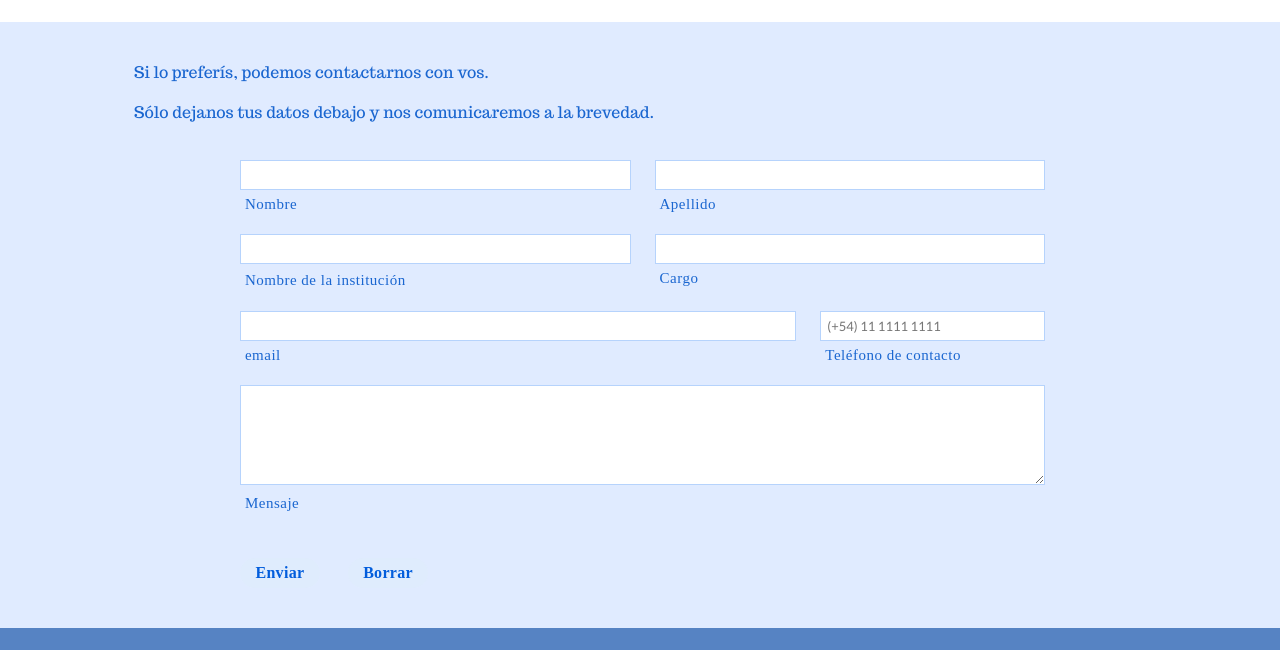
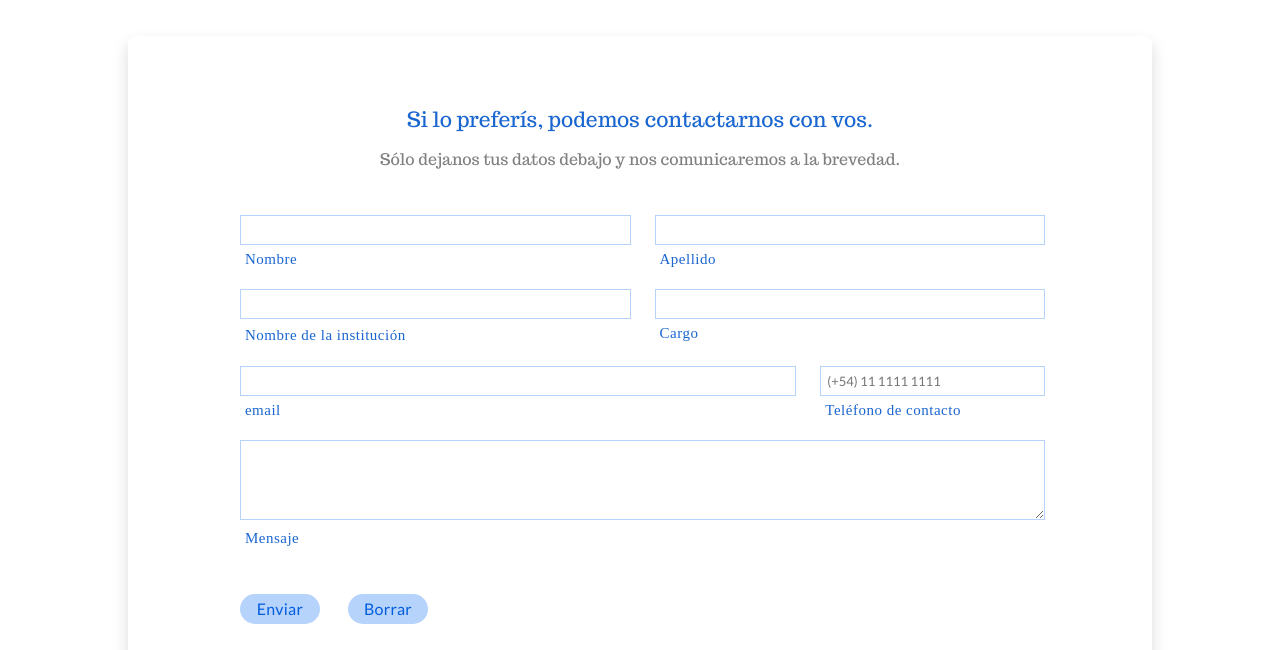
Before and after one commit to carolingien49/desarrollo_web, a website: page pages/sumate.html in a window 1280 px wide. Shown: the part 1159-1809 px from the top of the page. Drawn offline with nearby package versions, Linux system fonts and the light colour scheme.

Commit message:
foto no usada eliminada

```diff
--- a/pages/sumate.html
+++ b/pages/sumate.html
@@ -186,14 +186,17 @@
     <!-- FIN Seccion NOS APOYAN -->
     <!-- INICIO Formulario -->
     <div class="contacto__formulario">
-      <p class="contacto__formulario__paragraph">
+      <div class="contacto__formulario__wrapper w-80 w-md-60 w-lg-50 w-xl-30 mx-auto border-1 border-secondary rounded-3 bg-white shadow py-4 mb-5">
+        <p class="contacto__formulario__paragraph text-center font-size-7 mt-5">
           Si lo preferís, podemos contactarnos con vos.
         </p>
-      <p class="contacto__formulario__paragraph">
+        <p class="contacto__formulario__paragraph text-center mb-4 text-black-50">
           Sólo dejanos tus datos debajo y nos comunicaremos a la brevedad.
         </p>
         <div class="container">
-        <form class="row g-4 contacto__form w-md-60 w-lg-50 w-xl-30 m-auto justify-content-center">
+          <form
+            class="row g-4 contacto__form w-80 m-auto justify-content-center"
+          >
             <div class="col-12 col-sm-10 col-md-5 mt-1">
               <input
                 class="d-block w-100 contacto__formulario__input"
@@ -261,7 +264,7 @@
                 name=""
                 id=""
                 cols="36"
-              rows="5"
+                rows="4"
               ></textarea>
             </div>
             <div class="col-12 col-sm-10 col-md-10 mt-1">
@@ -269,7 +272,7 @@
                 >Mensaje</label
               >
             </div>
-          <div class="col-12 col-sm-10 col-md-10 justify-content-end">
+            <div class="col-12 col-sm-10 col-md-10">
               <button type="submit" class="contacto__formulario-btn">
                 Enviar
               </button>
@@ -278,6 +281,7 @@
               </button>
             </div>
           </form>
+        </div>
       </div>
     </div>
     <!-- FIN Formulario -->
--- a/scss/pages/_sumate.scss
+++ b/scss/pages/_sumate.scss
@@ -59,20 +59,16 @@
   padding-left: 5px;
 }
 .contacto__formulario {
-  background-color: $pale-blue;
   padding-left: 10%;
   padding-right: 10%;
   padding-top: 3%;
   margin: auto;
   &__paragraph {
     color: #1a66d0;
-    width: 75%;
     font-style: normal;
     font-size: 16px;
     font-family: "Trocchi";
-    text-align: left;
     line-height: 24px;
-    margin-left: 6px;
   }
   &__input {
     margin: 15px 0 3px 0;
@@ -97,15 +93,15 @@
     padding-left: 5px;
   }
   &-btn {
-    background-color: #dfecfd;
+    background-color: #b6d3fc;
     width: 80px;
     height: 30px;
     border-radius: 18px;
+    border: none;
     margin: 20px 25px 30px 0;
-    border: none;
-    color: #025ddc;
-    font-family: "Lato-bold";
-    font-weight: 700;
+    color: $secondary;
+    font-family: "Lato Regular";
+    font-weight: 400;
     letter-spacing: 0.3px;
     font-size: 16px;
   }
@@ -115,7 +111,7 @@
   height: auto;
   width: 90vw;
   margin: auto;
-  padding: 40px 0 25px 0;
+  padding-top: 40px;
   &__title {
     color: $blue;
     font-style: normal;
```
Also changed, not shown: css/style.css, sumate.jpg (deleted). Lines whose indentation alone changed are shown as unchanged.
